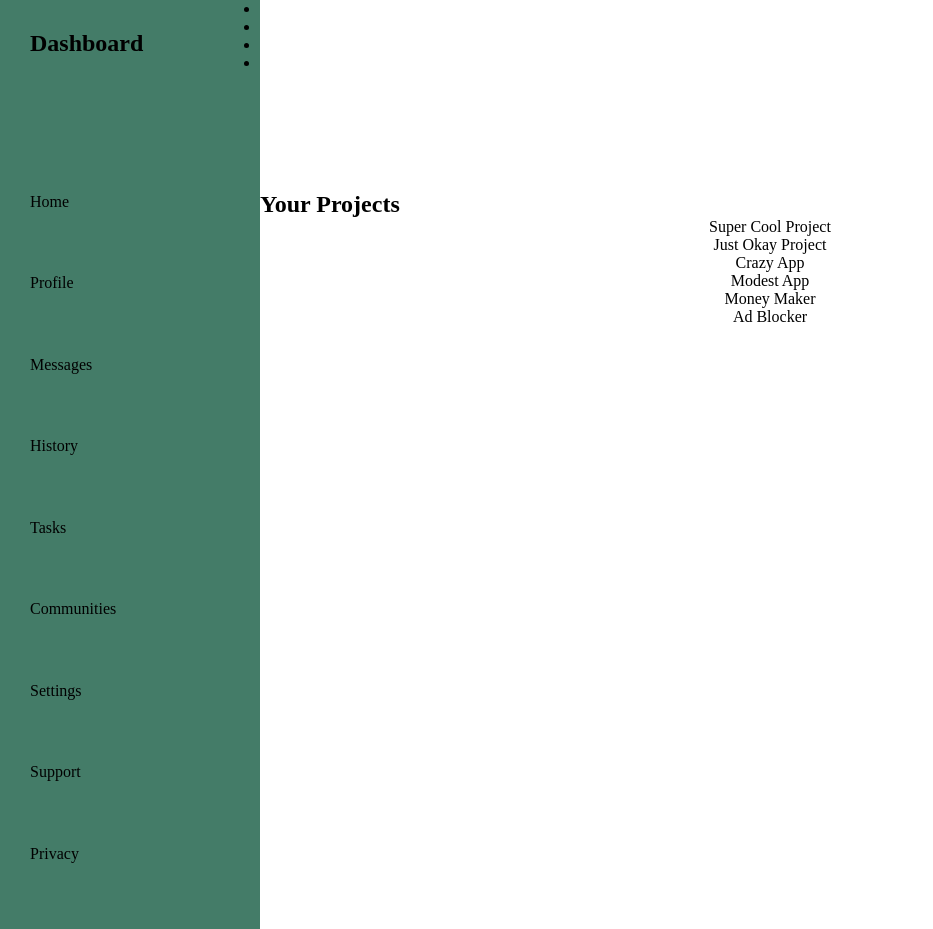
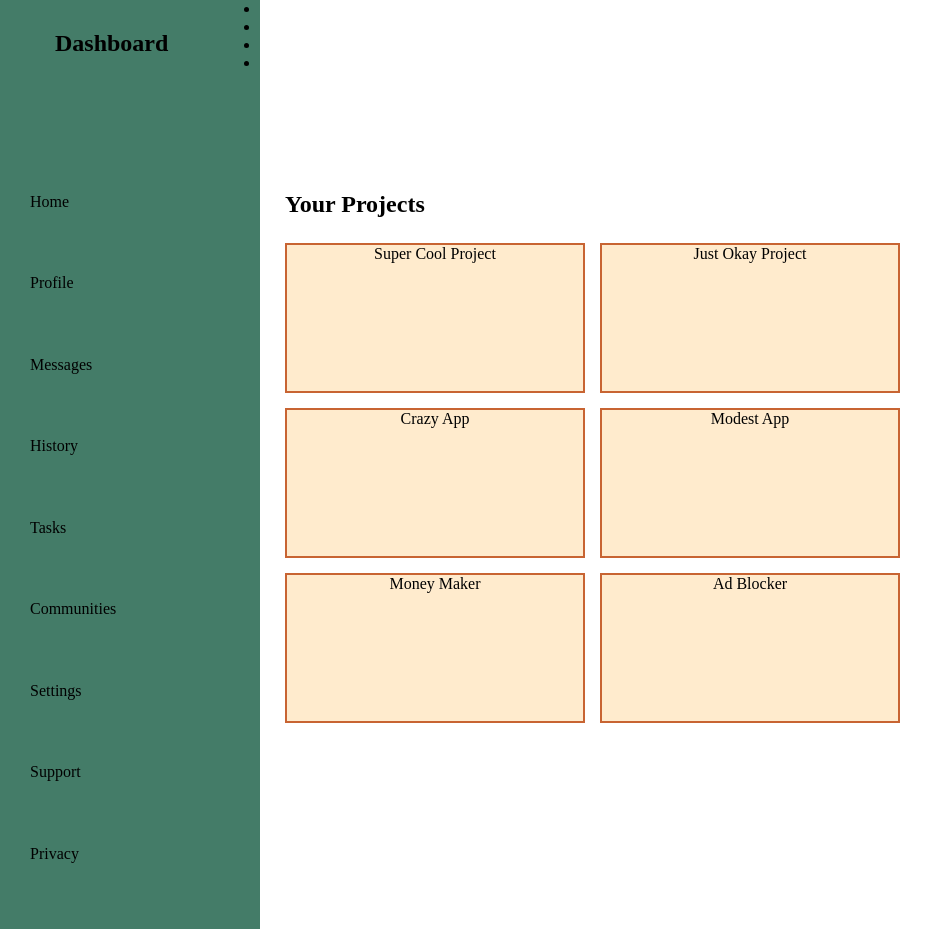
Before and after one commit to tayloramm13/dashboard-project, a plain HTML site: page index.html in a window 1280 px wide. Shown: the top 929 px of the page, without its empty margins (0-933 px from the left). Drawn offline with Linux system fonts and the light colour scheme.

Commit message:
Define projects grid layout

```diff
--- a/style.css
+++ b/style.css
@@ -44,4 +44,18 @@
 
 h2 {
     text-align: left;
+    padding-left: 25px;
 }
+
+.container2 {
+    padding: 25px;
+    display: grid;
+    grid-template-columns: 300px 300px;
+    grid-template-rows: 150px 150px 150px;
+    gap: 15px;
+}
+
+.card {
+    border: 2px solid rgb(200, 100, 50);
+    background-color: blanchedalmond;
+}
```
